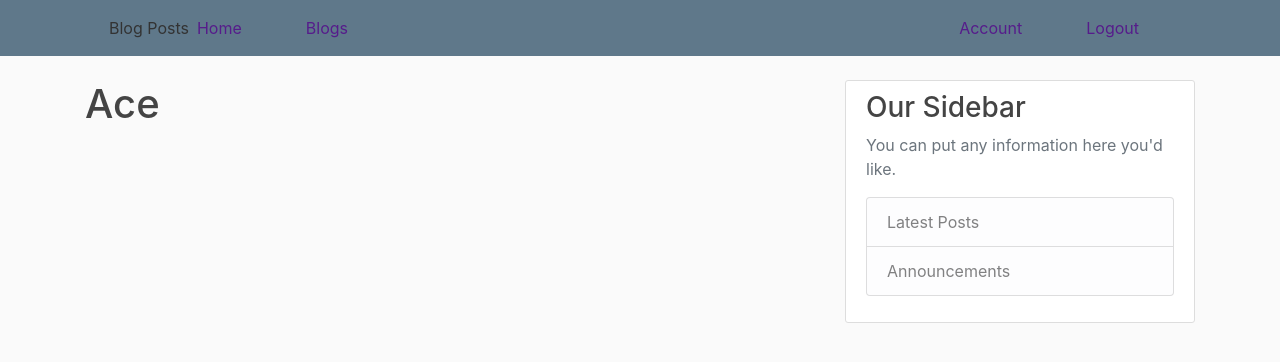
After one commit to Wanjiru393/Blog-Post, a Flask app: page /account in a window 1280 px wide. The commit adds this page. Shown: the top 362 px of the page. Run offline with Flask 2, Linux system fonts and the light colour scheme; a user stored in the database is signed in; some libraries are stand-ins or nearby versions.

Commit message:
Created User authentication

```diff
--- a/app/__init__.py
+++ b/app/__init__.py
@@ -1,6 +1,7 @@
 from flask import Flask
 from flask_sqlalchemy import SQLAlchemy
 from flask_bcrypt import Bcrypt
+from flask_login import LoginManager
 
 
 
@@ -9,7 +10,8 @@
 app.config['SQLALCHEMY_DATABASE_URI'] ='sqlite:///site.db'
 db = SQLAlchemy(app)
 bcrypt = Bcrypt(app)
-
+login_manager = LoginManager(app)
+login_manager.login_view = 'login'
 
 
 
--- /dev/null
+++ b/app/templates/account.html
@@ -0,0 +1,4 @@
+{% extends "layout.html" %}
+{% block content %}
+    <h1>{{ current_user.username }}</h1>
+{% endblock content %}
--- a/app/templates/layout.html
+++ b/app/templates/layout.html
@@ -31,8 +31,13 @@
             </div>
             <!-- Navbar Right Side -->
             <div class="navbar-nav">
+              {% if current_user.is_authenticated %}
+              <a class="nav-item nav-link mr-5 ms-5" style="color: #561c8b;" href="{{ url_for('account') }}">Account</a>
+              <a class="nav-item nav-link mr-5 ms-5" style="color: #561c8b;" href="{{ url_for('logout') }}">Logout</a>
+              {% else %}
               <a class="nav-item nav-link mr-5 ms-5" style="color: #561c8b;" href="{{ url_for('register') }}">Register</a>
               <a class="nav-item nav-link mr-5 ms-5" style="color: #561c8b;" href="{{ url_for('login') }}">Login</a>
+              {% endif %}
             </div>
           </div>
         </div>
--- a/app/views.py
+++ b/app/views.py
@@ -2,6 +2,8 @@
 from app import app, db, bcrypt
 from .forms import RegistrationForm, LoginForm
 from .models import User,Post
+from flask_login import login_user,current_user, logout_user, login_required
+
 
 posts = [
     {
@@ -32,6 +34,8 @@
 
 @app.route("/register", methods=['GET', 'POST'])
 def register():
+    if current_user.is_authenticated:
+        return redirect(url_for('home'))
     form = RegistrationForm()
     if form.validate_on_submit():
         hashed_password  = bcrypt.generate_password_hash(form.password.data).decode('utf-8')
@@ -45,11 +49,26 @@
 
 @app.route("/login", methods=['GET', 'POST'])
 def login():
-    form = LoginForm()
-    if form.validate_on_submit():
-        if form.email.data == 'admin@blog.com' and form.password.data == 'password':
-            flash('You have been logged in!', 'success')
+      if current_user.is_authenticated:
+            return redirect(url_for('home'))
+      form = LoginForm()
+      if form.validate_on_submit():
+        user = User.query.filter_by(email=form.email.data).first()
+        if user and bcrypt.check_password_hash(user.password, form.password.data):
+            login_user(user, remember=form.remember.data)
             return redirect(url_for('home'))
         else:
-            flash('Login Unsuccessful. Please check username and password', 'danger')
-    return render_template('login.html', title='Login', form=form)
+            flash('Login Unsuccessful. Please check email and password', 'danger')
+      return render_template('login.html', title='Login', form=form)
+
+
+@app.route("/logout")
+def logout():
+    logout_user()
+    return redirect(url_for('home'))
+
+
+@app.route("/account")
+@login_required
+def account():
+    return render_template('account.html', title='Account')
```
Also changed, not shown: app/models.py (+8 -2 lines).
